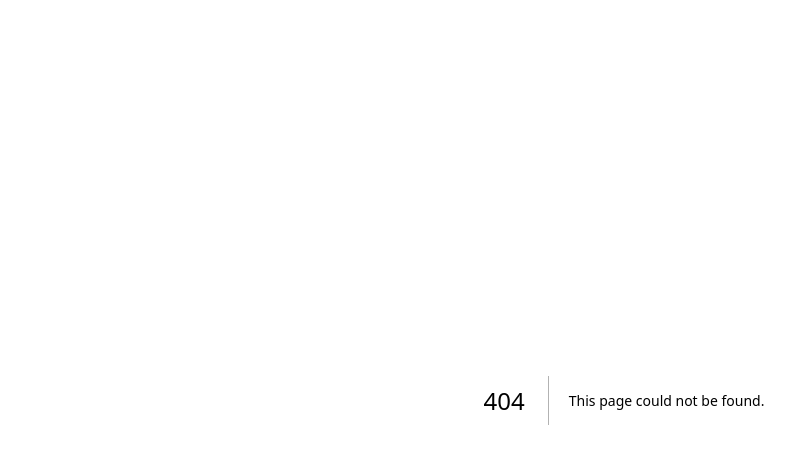
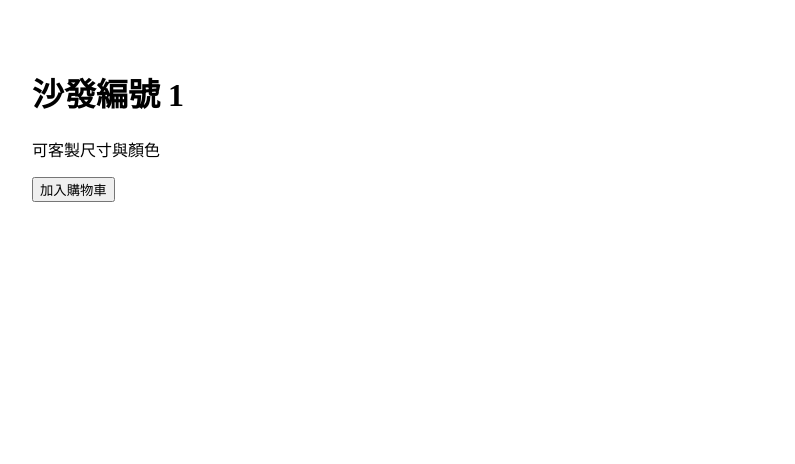
Before and after one commit to lilytsai503-prog/Group4-1143581.txt, a Next.js app: page /products/1 in a window 1280 px wide. Before the commit this address had no page. Shown: the top 464 px of the page, without its empty margins (16-811 px from the left). Built offline with nearby package versions, Linux system fonts and the light colour scheme.

Commit message:
Create dynamic product page for Sofa component

```diff
--- /dev/null
+++ b/pages/products/[id].js
@@ -0,0 +1,13 @@
+import { useRouter } from 'next/router';
+
+export default function Sofa() {
+  const { id } = useRouter().query;
+
+  return (
+    <div style={{ padding: 40 }}>
+      <h1>沙發編號 {id}</h1>
+      <p>可客製尺寸與顏色</p>
+      <button>加入購物車</button>
+    </div>
+  );
+}
```
